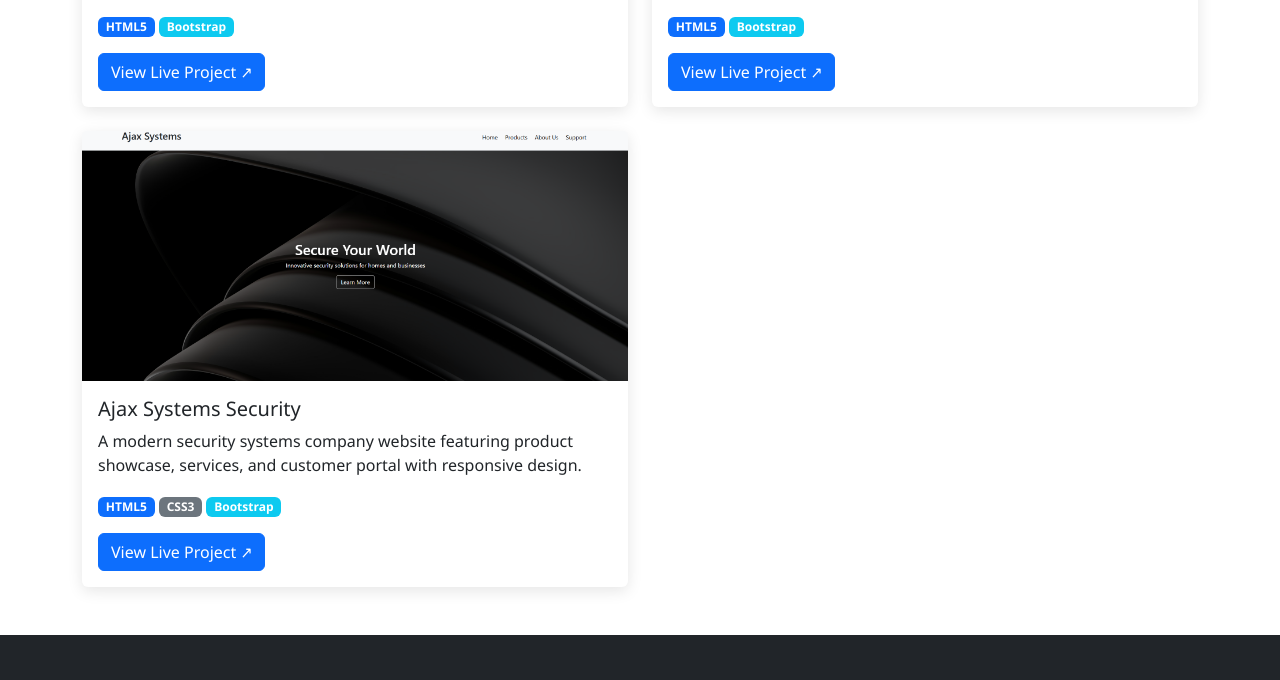
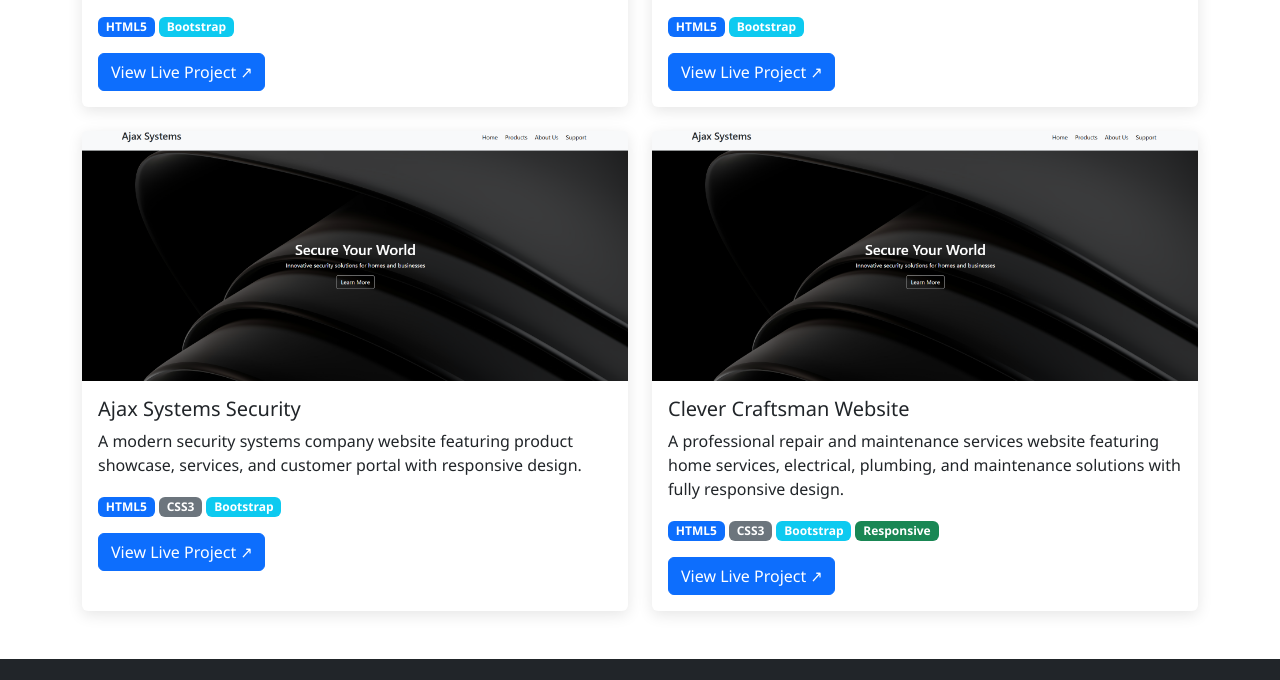
Before and after one commit to Abdullrhman-Ahmed/Portfolio, a plain HTML site: page index.html in a window 1280 px wide. Shown: the part 2306-2986 px from the top of the page. Drawn offline with nearby package versions, Linux system fonts and the light colour scheme.

Commit message:
Fix HTML structure and improve formatting

```diff
--- a/index.html
+++ b/index.html
@@ -311,6 +311,26 @@
                         </div>
                     </div>
                 </div>
+                <div class="col-lg-6">
+    <div class="project-card card h-100">
+        <img src="./images/AjaxSystem.png" class="card-img-top" alt="Clever Craftsman Website"
+            style="height: 250px; object-fit: cover;">
+        <div class="card-body">
+            <h5 class="card-title">Clever Craftsman Website</h5>
+            <p class="card-text">A professional repair and maintenance services website featuring home services, electrical, plumbing, and maintenance solutions with fully responsive design.</p>
+            <div class="mb-3">
+                <span class="badge bg-primary">HTML5</span>
+                <span class="badge bg-secondary">CSS3</span>
+                <span class="badge bg-info">Bootstrap</span>
+                <span class="badge bg-success">Responsive</span>
+            </div>
+            <a href="https://abdullrhman-ahmed.github.io/CLEVER-CRAFTSMAN-Web-Site/" target="_blank"
+                class="btn btn-primary">
+                View Live Project ↗
+            </a>
+        </div>
+    </div>
+</div>
             </div>
         </div>
     </section>
@@ -359,4 +379,5 @@
     <script src="https://cdn.jsdelivr.net/npm/bootstrap@5.3.0/dist/js/bootstrap.bundle.min.js"></script>
 </body>
 
+
 </html>
```
